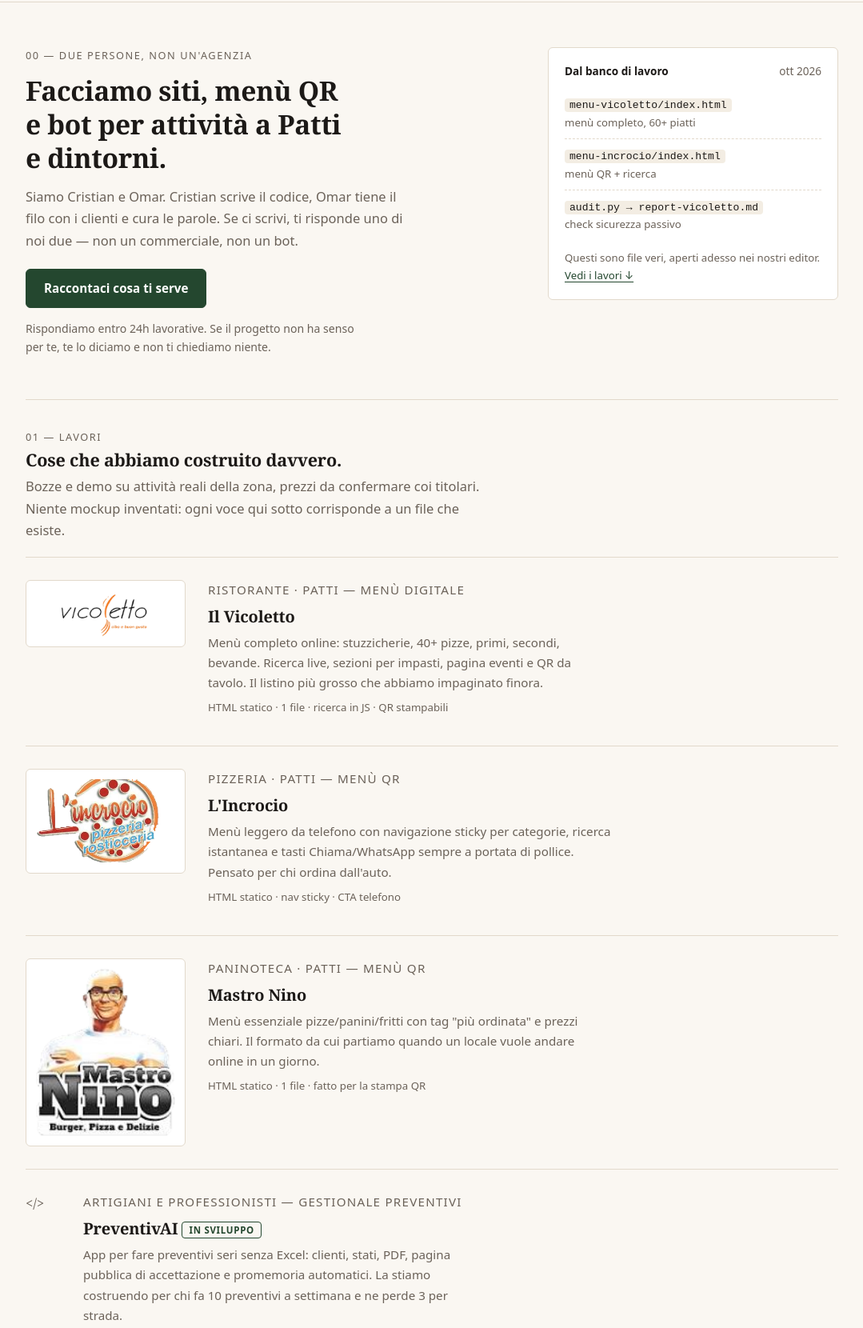
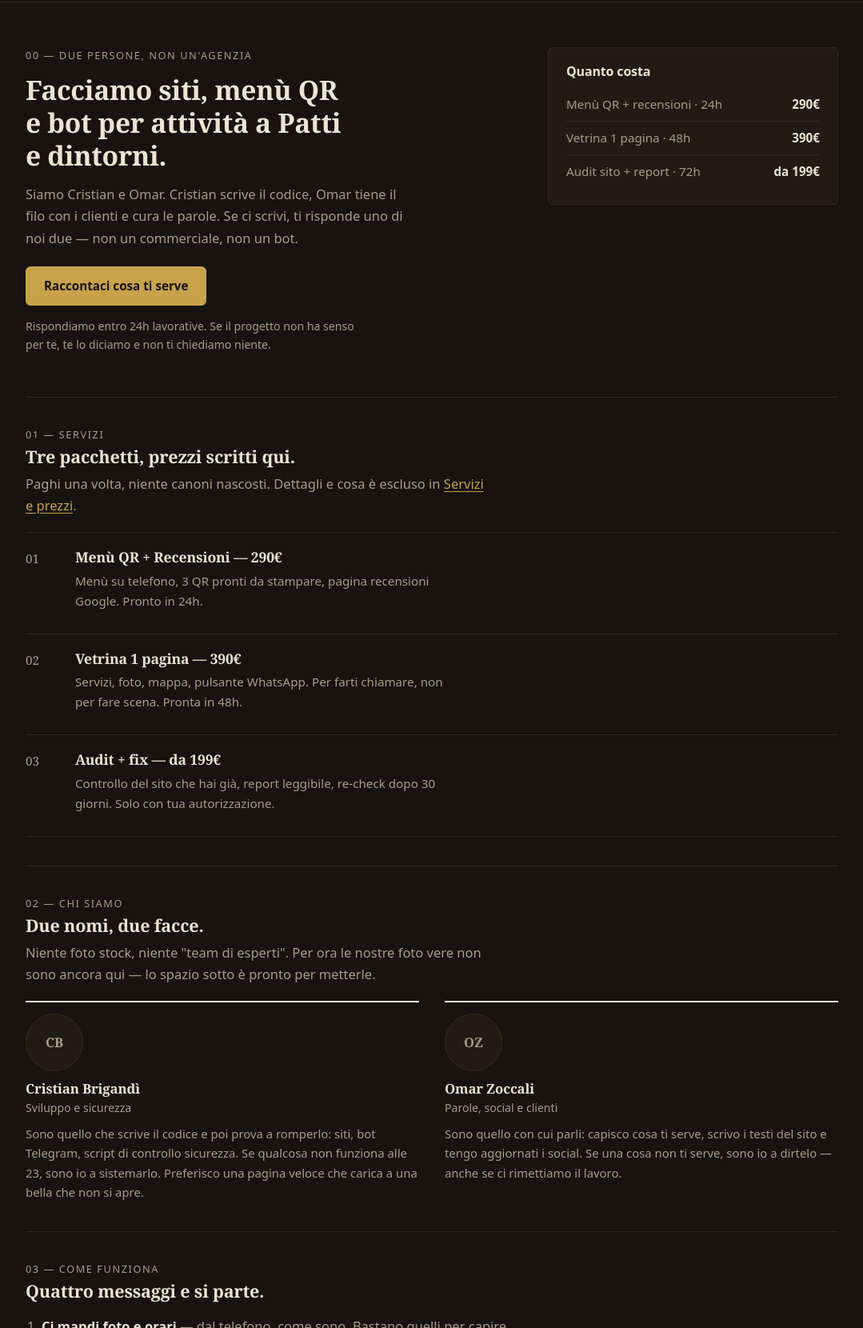
Before and after one commit to cristianbrigandi3-lgtm/c-and-o-digital, a plain HTML site: page index.html in a window 1280 px wide. Shown: the part 55-1715 px from the top of the page at 80% size, without its empty margins (100-1179 px from the left). Drawn offline with Linux system fonts and the light colour scheme.

Commit message:
Scuro premium ottone + serif/sans, rimossi esempi lavori

```diff
--- a/css/styles.css
+++ b/css/styles.css
@@ -1,11 +1,11 @@
 :root {
-  --carta: #faf7f2;
-  --carta-2: #f3ede3;
-  --inchiostro: #1c1917;
-  --muted: #6b6259;
-  --linea: #e2d9cb;
-  --verde: #24472f;
-  --verde-hover: #1a3523;
+  --carta: #161310;
+  --carta-2: #201b15;
+  --inchiostro: #ece4d4;
+  --muted: #a89c88;
+  --linea: #332b20;
+  --verde: #c8a24b;
+  --verde-hover: #dbb65e;
   --radius: 6px;
   --max: 1060px;
 }
@@ -18,7 +18,8 @@
 }
 h1, h2, h3, .serif {
   font-family: Georgia, "Times New Roman", serif;
-  font-weight: 600; line-height: 1.25; letter-spacing: -0.01em;
+  font-weight: 600; line-height: 1.22; letter-spacing: -0.01em;
+  color: var(--inchiostro);
 }
 a { color: var(--verde); }
 .topbar {
@@ -48,10 +49,10 @@
 .nota { font-size: 0.88rem; color: var(--muted); margin-top: 14px; max-width: 52ch; }
 .actions { display: flex; gap: 18px; align-items: center; flex-wrap: wrap; }
 .btn {
-  display: inline-block; background: var(--verde); color: #fff; text-decoration: none;
-  padding: 11px 22px; border-radius: var(--radius); font-weight: 600; font-size: 0.95rem; border: 1px solid var(--verde);
+  display: inline-block; background: var(--verde); color: #161310; text-decoration: none;
+  padding: 11px 22px; border-radius: var(--radius); font-weight: 700; font-size: 0.95rem; border: 1px solid var(--verde);
 }
-.btn:hover { background: var(--verde-hover); }
+.btn:hover { background: var(--verde-hover); border-color: var(--verde-hover); }
 .link { font-weight: 600; font-size: 0.95rem; }
 .scheda {
   border: 1px solid var(--linea); background: var(--carta-2);
@@ -93,42 +94,28 @@
 form label { display: block; margin: 12px 0; font-weight: 600; font-size: 0.93rem; }
 form input, form select, form textarea {
   width: 100%; margin-top: 6px; padding: 10px 12px; font: inherit;
-  background: #fff; color: var(--inchiostro);
+  background: #100d0a; color: var(--inchiostro);
   border: 1px solid var(--linea); border-radius: var(--radius);
 }
 form input:focus, form select:focus, form textarea:focus { outline: 2px solid var(--verde); outline-offset: 1px; border-color: var(--verde); }
 form button {
-  background: var(--verde); color: #fff; font-weight: 700; font-size: 0.95rem;
+  background: var(--verde); color: #161310; font-weight: 700; font-size: 0.95rem;
   border: 1px solid var(--verde); border-radius: var(--radius); padding: 11px 22px; cursor: pointer;
 }
+form button:hover { background: var(--verde-hover); }
 .recensione { border-top: 1px solid var(--linea); padding: 16px 0; }
 .recensione .stars { letter-spacing: 2px; }
 .recensione .who { color: var(--muted); font-size: 0.88rem; margin-top: 6px; }
-/* Banco di lavoro (hero): file veri, niente mockup */
-.banco { border: 1px solid var(--linea); background: #fff; border-radius: var(--radius); padding: 18px 20px; font-size: 0.9rem; }
-.banco-titolo { font-weight: 700; font-size: 0.85rem; margin: 0 0 10px; display: flex; justify-content: space-between; gap: 10px; }
-.banco-titolo span { font-weight: 400; color: var(--muted); }
-.banco ul { margin: 0; padding: 0; list-style: none; }
-.banco li { padding: 8px 0; border-top: 1px dashed var(--linea); }
-.banco li:first-child { border-top: none; }
-.banco code { font-size: 0.82rem; background: var(--carta-2); padding: 1px 6px; border-radius: 4px; }
-.banco li span { display: block; color: var(--muted); font-size: 0.83rem; }
-.banco-nota { font-size: 0.83rem; color: var(--muted); margin: 12px 0 0; }
-/* Lavori reali */
-.lavori { margin: 6px 0 0; padding: 0; list-style: none; }
-.lavoro { display: grid; grid-template-columns: 200px 1fr; gap: 28px; padding: 28px 0; border-top: 1px solid var(--linea); align-items: start; }
-.lavoro:last-child { border-bottom: 1px solid var(--linea); }
-.lavoro img { width: 100%; max-width: 200px; height: auto; border: 1px solid var(--linea); border-radius: var(--radius); background: #fff; padding: 12px; transition: border-color 0.15s ease; }
-.lavoro img:hover { border-color: var(--verde); }
-.lavoro-meta { font-size: 0.8rem; letter-spacing: 0.08em; text-transform: uppercase; color: var(--muted); margin: 0 0 6px; }
-.lavoro h3 { margin: 0 0 8px; font-size: 1.25rem; }
-.lavoro p { margin: 0 0 8px; color: var(--muted); font-size: 0.95rem; max-width: 58ch; }
-.lavoro-stack { font-size: 0.83rem !important; }
-.lavoro .stato { font-family: system-ui, sans-serif; font-size: 0.72rem; font-weight: 700; letter-spacing: 0.06em; text-transform: uppercase; color: var(--verde); border: 1px solid var(--verde); border-radius: 4px; padding: 2px 8px; vertical-align: middle; }
-.lavoro-testo { grid-template-columns: 44px 1fr; }
-.lavoro-testo::before { content: "</>"; font-family: Georgia, serif; color: var(--muted); }
-.lavoro-vuoto { grid-template-columns: 44px 1fr; background: var(--carta-2); margin: 0 -22px; padding-left: 22px; padding-right: 22px; }
-.lavoro-vuoto::before { content: "→"; font-family: Georgia, serif; color: var(--verde); font-size: 1.3rem; }
+/* Scheda laterale hero */
+.scheda {
+  border: 1px solid var(--linea); background: var(--carta-2);
+  border-radius: var(--radius); padding: 20px 22px; font-size: 0.95rem;
+}
+.scheda h3 { margin: 0 0 10px; font-size: 1rem; font-family: system-ui, sans-serif; color: var(--inchiostro); }
+.scheda ul { margin: 0; padding: 0; list-style: none; }
+.scheda li { display: flex; justify-content: space-between; gap: 12px; padding: 8px 0; border-top: 1px solid var(--linea); color: var(--muted); }
+.scheda li:first-child { border-top: none; }
+.scheda .p { font-weight: 700; white-space: nowrap; color: var(--inchiostro); }
 /* Foto team: slot pronto per foto vere */
 .foto-slot { width: 72px; height: 72px; border-radius: 50%; background: var(--carta-2); border: 1px solid var(--linea); display: flex; align-items: center; justify-content: center; font-family: Georgia, serif; font-weight: 700; color: var(--muted); margin-bottom: 12px; }
 .persona img { width: 72px; height: 72px; border-radius: 50%; object-fit: cover; margin-bottom: 12px; }
@@ -149,12 +136,6 @@
 @media (max-width: 820px) {
   .hero, .duecol, .tools, .persone, .contatti-box { grid-template-columns: 1fr; }
   .hero { padding-top: 36px; gap: 28px; }
-  .banco { order: 2; }
-  .lavoro { grid-template-columns: 1fr; gap: 14px; }
-  .lavoro img { max-width: 160px; }
-  .lavoro-testo, .lavoro-vuoto { grid-template-columns: 1fr; }
-  .lavoro-testo::before, .lavoro-vuoto::before { display: none; }
-  .lavoro-vuoto { margin: 0; padding-left: 0; padding-right: 0; background: none; border-top: 1px solid var(--linea); }
   .righe li { grid-template-columns: 32px 1fr; }
   .prezzo { text-align: left; }
   .hero h1 { font-size: 1.65rem; }
--- a/index.html
+++ b/index.html
@@ -32,70 +32,18 @@
       </div>
       <p class="nota">Rispondiamo entro 24h lavorative. Se il progetto non ha senso per te, te lo diciamo e non ti chiediamo niente.</p>
     </div>
-    <aside class="banco" aria-label="Dal nostro banco di lavoro">
-      <p class="banco-titolo">Dal banco di lavoro <span>ott 2026</span></p>
+    <aside class="scheda" aria-label="Prezzi in breve">
+      <h3>Quanto costa</h3>
       <ul>
-        <li><code>menu-vicoletto/index.html</code><span>menù completo, 60+ piatti</span></li>
-        <li><code>menu-incrocio/index.html</code><span>menù QR + ricerca</span></li>
-        <li><code>audit.py → report-vicoletto.md</code><span>check sicurezza passivo</span></li>
+        <li><span>Menù QR + recensioni · 24h</span><span class="p">290€</span></li>
+        <li><span>Vetrina 1 pagina · 48h</span><span class="p">390€</span></li>
+        <li><span>Audit sito + report · 72h</span><span class="p">da 199€</span></li>
       </ul>
-      <p class="banco-nota">Questi sono file veri, aperti adesso nei nostri editor. <a href="#lavori">Vedi i lavori ↓</a></p>
     </aside>
   </section>
 
-  <section class="blocco" id="lavori">
-    <p class="kicker">01 — Lavori</p>
-    <h2>Cose che abbiamo costruito davvero.</h2>
-    <p class="sub">Bozze e demo su attività reali della zona, prezzi da confermare coi titolari. Niente mockup inventati: ogni voce qui sotto corrisponde a un file che esiste.</p>
-    <ol class="lavori">
-      <li class="lavoro">
-        <img src="img/lavori/logo-vicoletto.png" alt="Logo Il Vicoletto" width="250" height="83" loading="lazy">
-        <div>
-          <p class="lavoro-meta">Ristorante · Patti — menù digitale</p>
-          <h3>Il Vicoletto</h3>
-          <p>Menù completo online: stuzzicherie, 40+ pizze, primi, secondi, bevande. Ricerca live, sezioni per impasti, pagina eventi e QR da tavolo. Il listino più grosso che abbiamo impaginato finora.</p>
-          <p class="lavoro-stack">HTML statico · 1 file · ricerca in JS · QR stampabili</p>
-        </div>
-      </li>
-      <li class="lavoro">
-        <img src="img/lavori/logo-incrocio.png" alt="Logo L'Incrocio" width="324" height="195" loading="lazy">
-        <div>
-          <p class="lavoro-meta">Pizzeria · Patti — menù QR</p>
-          <h3>L'Incrocio</h3>
-          <p>Menù leggero da telefono con navigazione sticky per categorie, ricerca istantanea e tasti Chiama/WhatsApp sempre a portata di pollice. Pensato per chi ordina dall'auto.</p>
-          <p class="lavoro-stack">HTML statico · nav sticky · CTA telefono</p>
-        </div>
-      </li>
-      <li class="lavoro">
-        <img src="img/lavori/logo-mastronino.png" alt="Logo Mastro Nino" width="136" height="164" loading="lazy">
-        <div>
-          <p class="lavoro-meta">Paninoteca · Patti — menù QR</p>
-          <h3>Mastro Nino</h3>
-          <p>Menù essenziale pizze/panini/fritti con tag "più ordinata" e prezzi chiari. Il formato da cui partiamo quando un locale vuole andare online in un giorno.</p>
-          <p class="lavoro-stack">HTML statico · 1 file · fatto per la stampa QR</p>
-        </div>
-      </li>
-      <li class="lavoro lavoro-testo">
-        <div>
-          <p class="lavoro-meta">Artigiani e professionisti — gestionale preventivi</p>
-          <h3>PreventivAI <span class="stato">in sviluppo</span></h3>
-          <p>App per fare preventivi seri senza Excel: clienti, stati, PDF, pagina pubblica di accettazione e promemoria automatici. La stiamo costruendo per chi fa 10 preventivi a settimana e ne perde 3 per strada.</p>
-          <p class="lavoro-stack">Next.js · Prisma · PDF · WhatsApp</p>
-        </div>
-      </li>
-      <li class="lavoro lavoro-vuoto">
-        <div>
-          <p class="lavoro-meta">Prossimo slot libero</p>
-          <h3>Il tuo locale qui?</h3>
-          <p>Teniamo un progetto alla volta per consegnare in 24-48h. Se hai un menù cartaceo o un sito fermo al 2015, mandacelo: ti diciamo in un giorno se e quanto costa sistemarlo.</p>
-          <p><a class="link" href="#contatti">Mandaci il tuo caso →</a></p>
-        </div>
-      </li>
-    </ol>
-  </section>
-
   <section class="blocco" id="servizi">
-    <p class="kicker">02 — Servizi</p>
+    <p class="kicker">01 — Servizi</p>
     <h2>Tre pacchetti, prezzi scritti qui.</h2>
     <p class="sub">Paghi una volta, niente canoni nascosti. Dettagli e cosa è escluso in <a href="servizi.html#pacchetti">Servizi e prezzi</a>.</p>
     <ul class="righe">
@@ -106,7 +54,7 @@
   </section>
 
   <section class="blocco" id="team">
-    <p class="kicker">03 — Chi siamo</p>
+    <p class="kicker">02 — Chi siamo</p>
     <h2>Due nomi, due facce.</h2>
     <p class="sub">Niente foto stock, niente "team di esperti". Per ora le nostre foto vere non sono ancora qui — lo spazio sotto è pronto per metterle.</p>
     <div class="persone">
@@ -128,7 +76,7 @@
   </section>
 
   <section class="blocco" id="processo">
-    <p class="kicker">04 — Come funziona</p>
+    <p class="kicker">03 — Come funziona</p>
     <h2>Quattro messaggi e si parte.</h2>
     <ol class="passaggi">
       <li><strong>Ci mandi foto e orari</strong> — dal telefono, come sono. Bastano quelli per capire.</li>
@@ -139,7 +87,7 @@
   </section>
 
   <section class="blocco" id="contatti">
-    <p class="kicker">05 — Contatti</p>
+    <p class="kicker">04 — Contatti</p>
     <h2>Scrivici due righe.</h2>
     <p class="sub">Risponde uno di noi entro 24h lavorative. Oppure email diretta: <a href="mailto:claudeuser64@gmail.com">claudeuser64@gmail.com</a></p>
     <div class="contatti-box">
```
Also changed, not shown: servizi.html (+1 -1 lines), README.md, img/lavori/logo-incrocio.png (deleted), img/lavori/logo-mastronino.png (deleted), img/lavori/logo-vicoletto.png (deleted), recensioni.html (line endings or trailing spaces).
